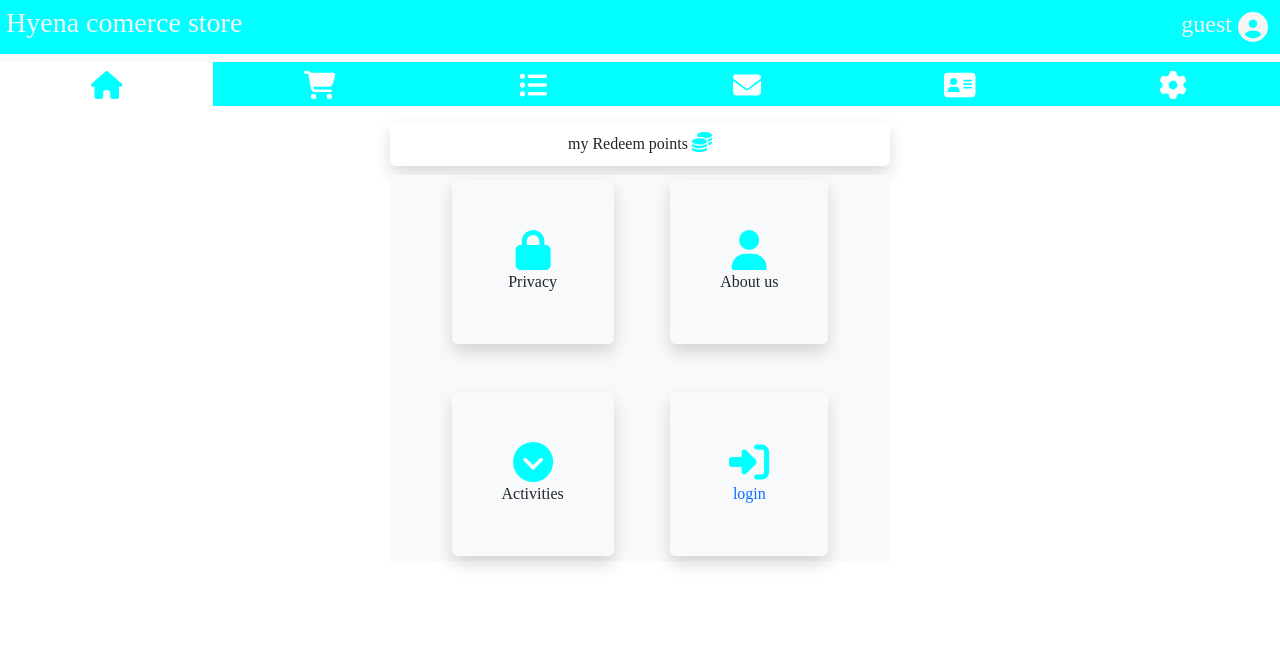
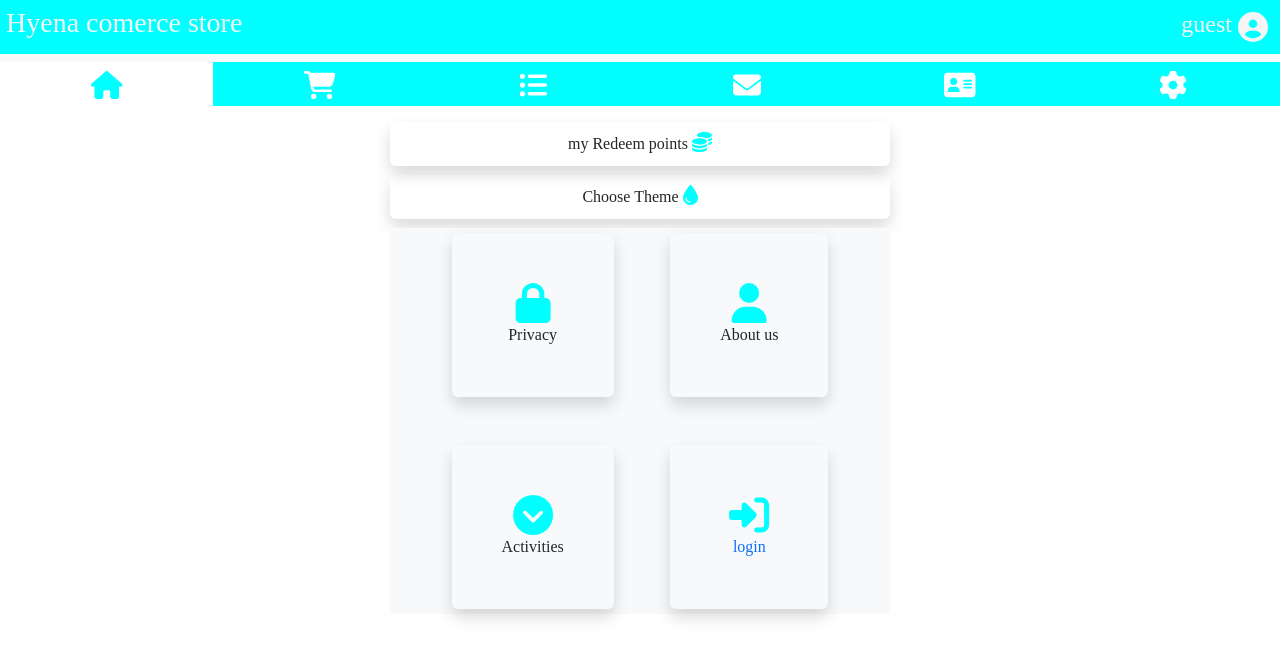
Before and after one commit to RedYami/redYamiEStore, a React (Vite) app in the folder frontend/: page /setting in a window 1280 px wide. Shown: the top 658 px of the page. Built offline with nearby package versions, Linux system fonts and the light colour scheme.

Commit message:
added new funtion to change theme

```diff
--- a/frontend/src/components/setting.jsx
+++ b/frontend/src/components/setting.jsx
@@ -1,7 +1,7 @@
 import {
-  faChartLine,
   faCircleChevronDown,
   faCoins,
+  faDroplet,
   faLock,
   faRightFromBracket,
   faRightToBracket,
@@ -12,9 +12,8 @@ import { FontAwesomeIcon } from "@fortawesome/react-fontawesome";
 import { useContext } from "react";
 import { ThemeContext } from "./themeContext";
 import { Link } from "react-router-dom";
-import { func } from "prop-types";
 
-export default function Setting({ currentUser, onLogout }) {
+export default function Setting({ currentUser, onLogout, changeApptheme }) {
   const myTheme = useContext(ThemeContext);
   const logMode =
     currentUser === null ? (
@@ -44,7 +43,7 @@ export default function Setting({ currentUser, onLogout }) {
   return (
     <>
       <ReedemPoint />
-
+      <ChangeTheme changeApptheme={changeApptheme} />
       <div className="settingDiv bg-body-tertiary">
         <div className="settingOption ">
           <div className="options rounded shadow mb-5">
@@ -127,6 +126,77 @@ function ReedemPoint() {
   );
 }
 
-function ChangeTheme() {
-  return <></>;
+function ChangeTheme({ changeApptheme }) {
+  const [showColors, setShowColors] = useState(false);
+  const themeColors = [
+    "aqua",
+    "red",
+    "blue",
+    "black",
+    "yellow",
+    "pink",
+    "green",
+    "orange",
+    "gray",
+    "gold",
+  ];
+  const myTheme = useContext(ThemeContext);
+  const themeSelection = (
+    <div className="d-flex flex-column p-3 justify-content-center">
+      <div className="row">
+        {themeColors.map((theme) => (
+          <ColorButton
+            theme={theme}
+            key={theme}
+            changeApptheme={changeApptheme}
+          />
+        ))}
+      </div>
+      <button
+        className="btn btn-outline-warning mt-2"
+        style={{ maxWidth: "60px", margin: "auto" }}
+        onClick={(e) => {
+          e.stopPropagation();
+          setShowColors(false);
+        }}
+      >
+        hide
+      </button>
+    </div>
+  );
+  return (
+    <>
+      <div
+        className="reedemPoints rounded shadow"
+        style={{ padding: "10px" }}
+        onClick={() => setShowColors(true)}
+      >
+        <div className=" d-flex justify-content-center rounded">
+          <span style={{ marginRight: "4px" }}>Choose Theme</span>
+          <FontAwesomeIcon
+            icon={faDroplet}
+            style={{ fontSize: "20px", color: myTheme }}
+          />
+        </div>
+        {showColors ? themeSelection : null}
+      </div>
+    </>
+  );
 }
+
+function ColorButton({ theme, changeApptheme }) {
+  return (
+    <>
+      <button
+        className="transparentButton col"
+        onClick={() => changeApptheme(theme)}
+      >
+        <FontAwesomeIcon
+          icon={faDroplet}
+          style={{ fontSize: "20px", color: theme }}
+          className=""
+        />
+      </button>
+    </>
+  );
+}
```
